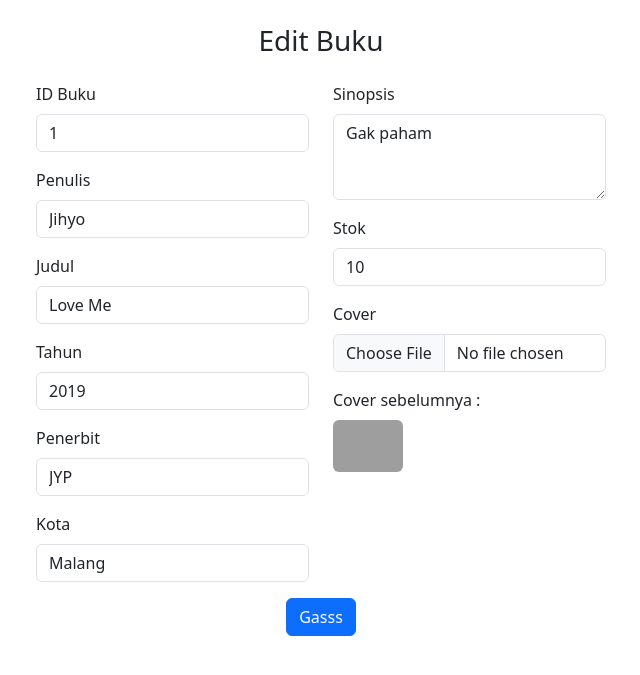
After one commit to yaaann-wnd/kelompok-1, a PHP site: page /editbuku.php?id=1 in a window 1280 px wide. The commit adds this page. Shown: the top 675 px of the page, without its empty margins (319-959 px from the left). Run offline with PHP 8.4, Linux system fonts and the light colour scheme; data comes from the database, SQL or seed files in the repository; some libraries are stand-ins or nearby versions; grey boxes are pictures that could not be loaded.

Commit message:
tambah edit buku

```diff
--- /dev/null
+++ b/admin/editbuku.php
@@ -0,0 +1,110 @@
+<?php
+
+include 'config.php';
+
+?>
+
+
+<!DOCTYPE html>
+<html lang="en">
+
+<head>
+    <meta charset="UTF-8">
+    <meta http-equiv="X-UA-Compatible" content="IE=edge">
+    <meta name="viewport" content="width=device-width, initial-scale=1.0">
+    <title>Document</title>
+    <link rel="stylesheet" href="../bootstrap/css/bootstrap.min.css">
+    <link rel="stylesheet" href="../bootstrap/css/style.css">
+    <!-- <style>
+        .col-6 .mb-3 {
+            display: flex;
+            flex-direction: column;
+            justify-content: center;
+        }
+    </style> -->
+</head>
+
+<body>
+    <div class="container">
+        <div class="form-wrapper">
+            <div class="judul text-center my-4">
+                <h3>Edit Buku</h3>
+            </div>
+            <form action="editbukuproses.php" method="post" enctype="multipart/form-data">
+                <?php
+                $id = $_GET['id'];
+                $ambil = mysqli_query($db, "select * from buku where id_buku='$id'");
+                while ($data = mysqli_fetch_array($ambil)) {
+
+                ?>
+                    <div class="row mb-3">
+                        <div class="col-6">
+                            <div class="input-1 w-50 ms-auto">
+                                <div class="mb-3">
+                                    <label class="form-label" for="idm">ID Buku</label>
+                                    <input type="text" id="idm" class="form-control" readonly name="id_buku" value="<?php echo $data['id_buku']; ?>">
+                                </div>
+                                <div class="mb-3">
+                                    <label class="form-label">Penulis</label>
+                                    <input type="text" class="form-control" name="penulis" value="<?php echo $data['penulis']; ?>">
+                                </div>
+                                <div class="mb-3">
+                                    <label class="form-label">Judul</label>
+                                    <input type="text" class="form-control" name="judul" value="<?php echo $data['judul']; ?>">
+                                </div>
+                                <div class="mb-3">
+                                    <label class="form-label">Tahun</label>
+                                    <input type="number" class="form-control" min="1900" max="2099" name="tahun" value="<?php echo $data['tahun']; ?>">
+                                </div>
+                                <div class="mb-3">
+                                    <label class="form-label">Penerbit</label>
+                                    <input type="text" class="form-control" name="penerbit" value="<?php echo $data['penerbit']; ?>">
+                                </div>
+                                <div>
+                                    <label class="form-label">Kota</label>
+                                    <input type="text" class="form-control" name="kota" value="<?php echo $data['kota']; ?>">
+                                </div>
+                            </div>
+                        </div>
+                        <div class="col-6">
+                            <div class="input-2 w-50">
+                                <div class="mb-3">
+                                    <label class="form-label">Sinopsis</label>
+                                    <textarea name="sinopsis" class="form-control" rows="3"><?php echo $data['sinopsis']; ?></textarea>
+                                </div>
+                                <div class="mb-3">
+                                    <label class="form-label">Stok</label>
+                                    <input type="number" class="form-control" name="stok" value="<?php echo $data['stok']; ?>">
+                                </div>
+                                <div class="mb-3">
+                                    <label class="form-label">Cover</label>
+                                    <input type="file" class="form-control" name="cover">
+                                </div>
+                                <div class="mb-3">
+                                    <label class="form-label d-block">Cover sebelumnya : </label>
+                                    <img src="../bootstrap/img/<?= $data['cover'] ?>" class="rounded" width="70px" alt="">
+                                    <?php
+                                    if ($data['cover'] == "") { ?>
+                                        <img src="https://via.placeholder.com/500x500.png?text=PAS+FOTO+SISWA" width="70px" class="rounded">
+                                    <?php } ?>
+                                </div>
+                            </div>
+                            <!-- <div class="mb-3 text-center">
+                                <button type="submit" class="btn btn-primary" name="submit">Gasss</button>
+                            </div> -->
+                        </div>
+                    </div>
+                    <div class="text-center">
+                        <button type="submit" class="btn btn-primary" name="submit">Gasss</button>
+                    </div>
+                <?php
+                }
+                ?>
+            </form>
+        </div>
+    </div>
+
+    <script src="../bootstrap/js/bootstrap.bundle.min.js"></script>
+</body>
+
+</html>
```
Also changed, not shown: admin/buku.php (renamed from buku.php, +9 -7 lines), admin/editbukuproses.php (added, +22 -0 lines), admin/config.php (renamed from config.php), admin/deletebuku.php (renamed from deletebuku.php), bootstrap/img/Yeji Garena.jpg (added).
